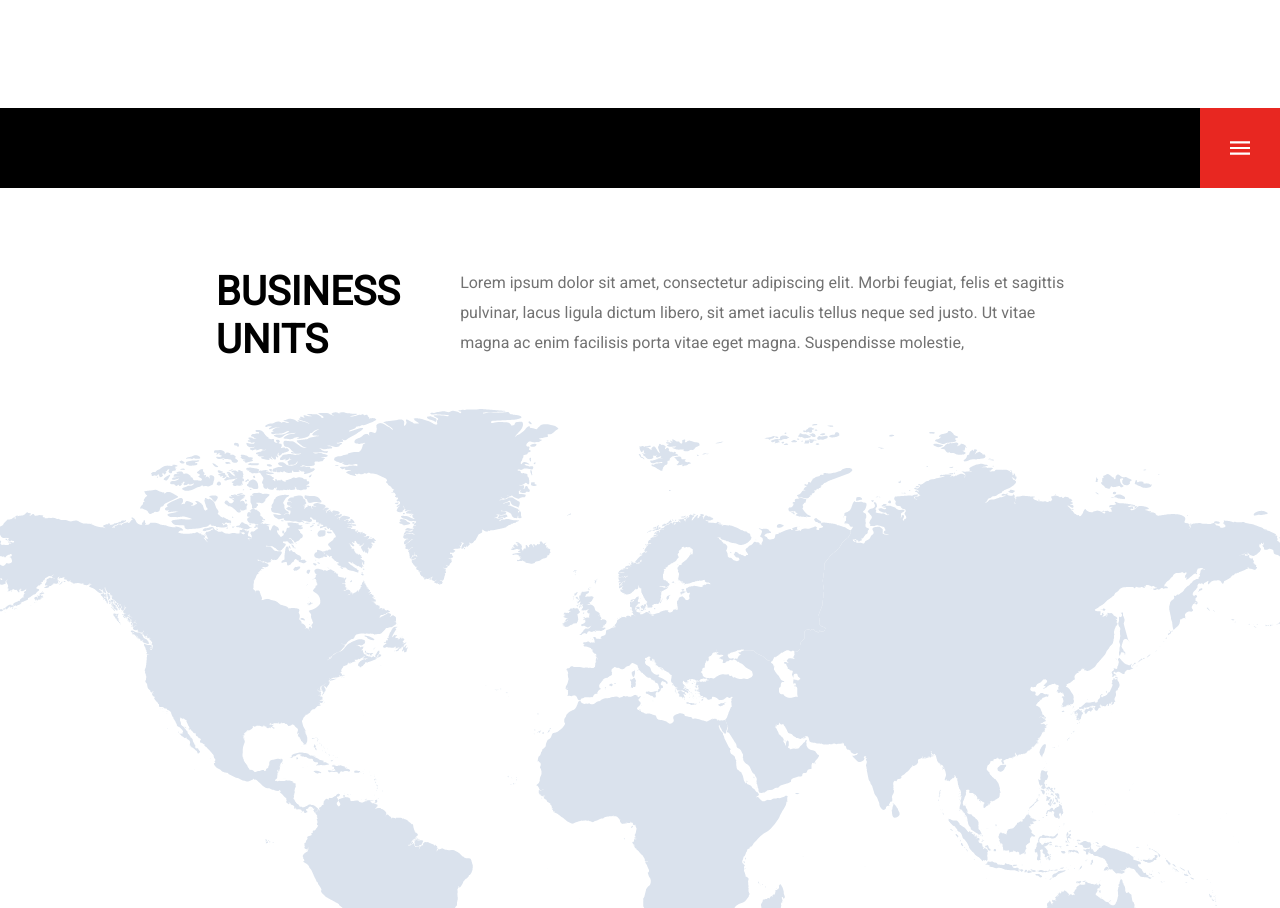
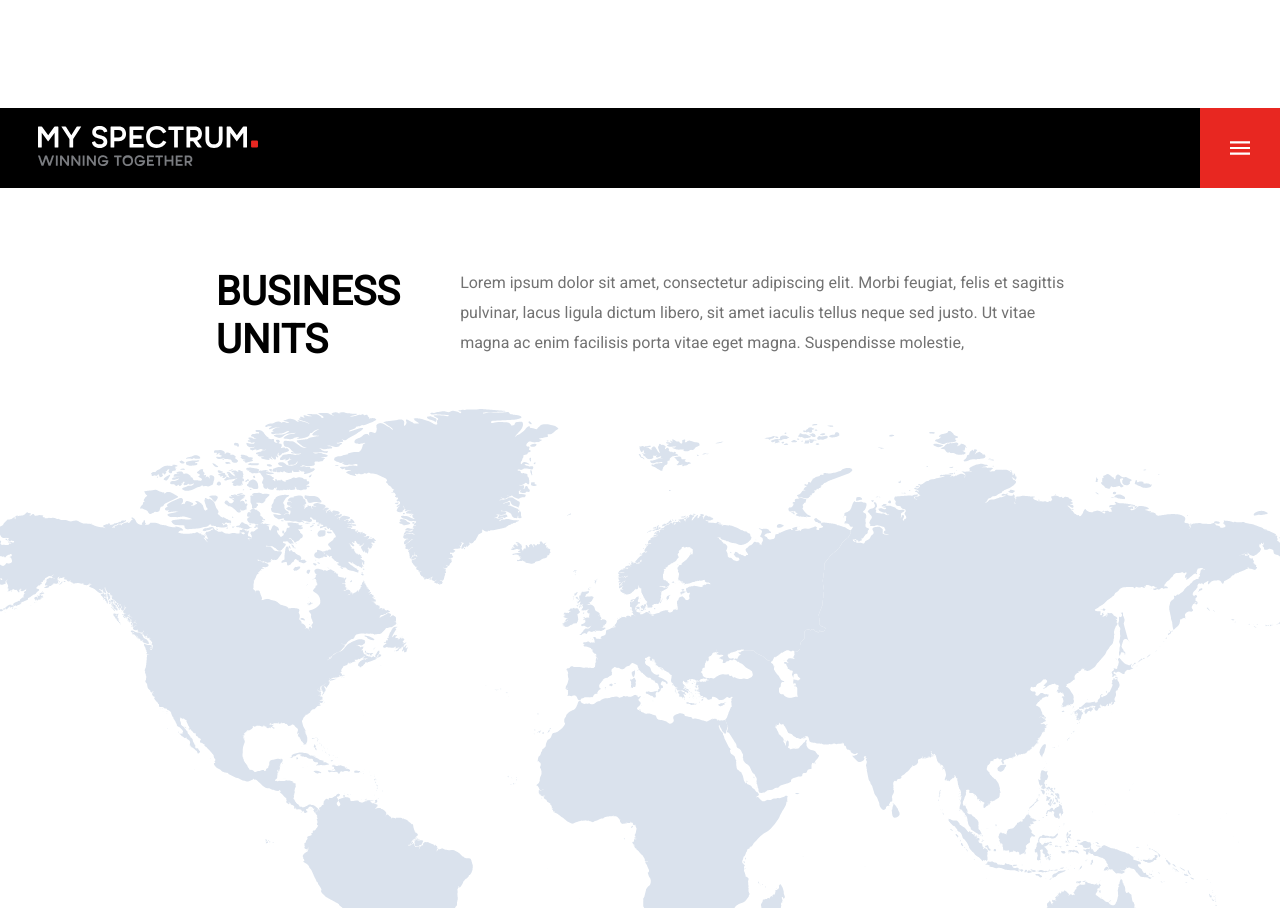
Before and after one commit to tinhuynh0992/my-spectrum, a Vue app: page / in a window 1280 px wide. Shown: the part 3029-3937 px from the top of the page. Built offline with nearby package versions, Linux system fonts and the light colour scheme.

Commit message:
Update home h-line

```diff
--- a/src/components/home/ms-home-hline.vue
+++ b/src/components/home/ms-home-hline.vue
@@ -1,6 +1,7 @@
 <template>
   <div class="ms-home-hline">
     <div class="ms-home-hline-logo">
+      <img src="@/assets/home-hline-logo.svg" alt="">
     </div>
 
     <div class="ms-menu-wrapper">
@@ -37,7 +38,12 @@ export default {
   height: 80px;
   display: flex;
   justify-content: space-between;
+  align-items: center;
   background-color: #000;
+
+  .ms-home-hline-logo {
+    padding-left: 3vw;
+  }
 
   .ms-menu-button {
     width: 80px;
```
Also changed, not shown: src/assets/home-hline-logo.svg (added).
